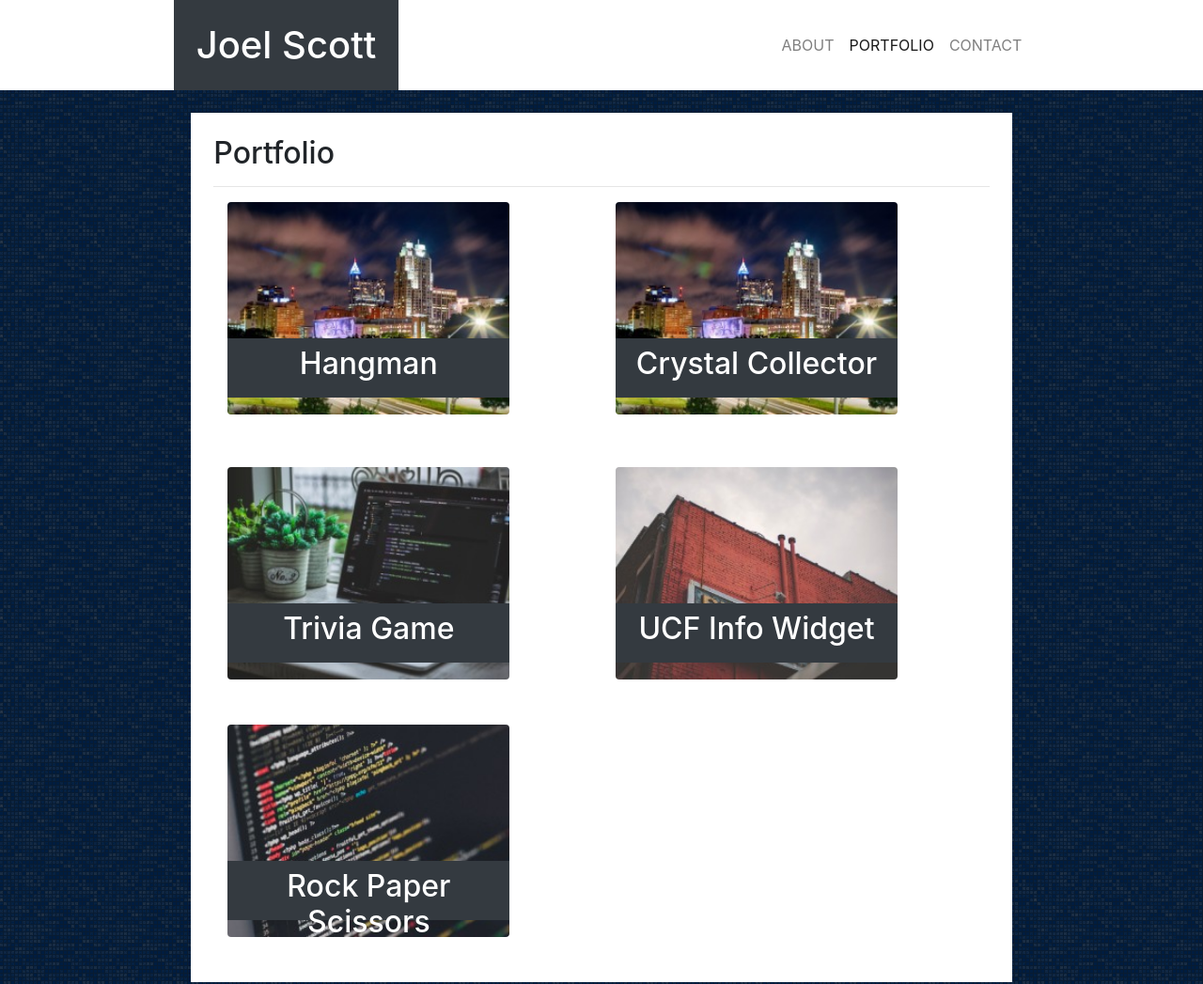
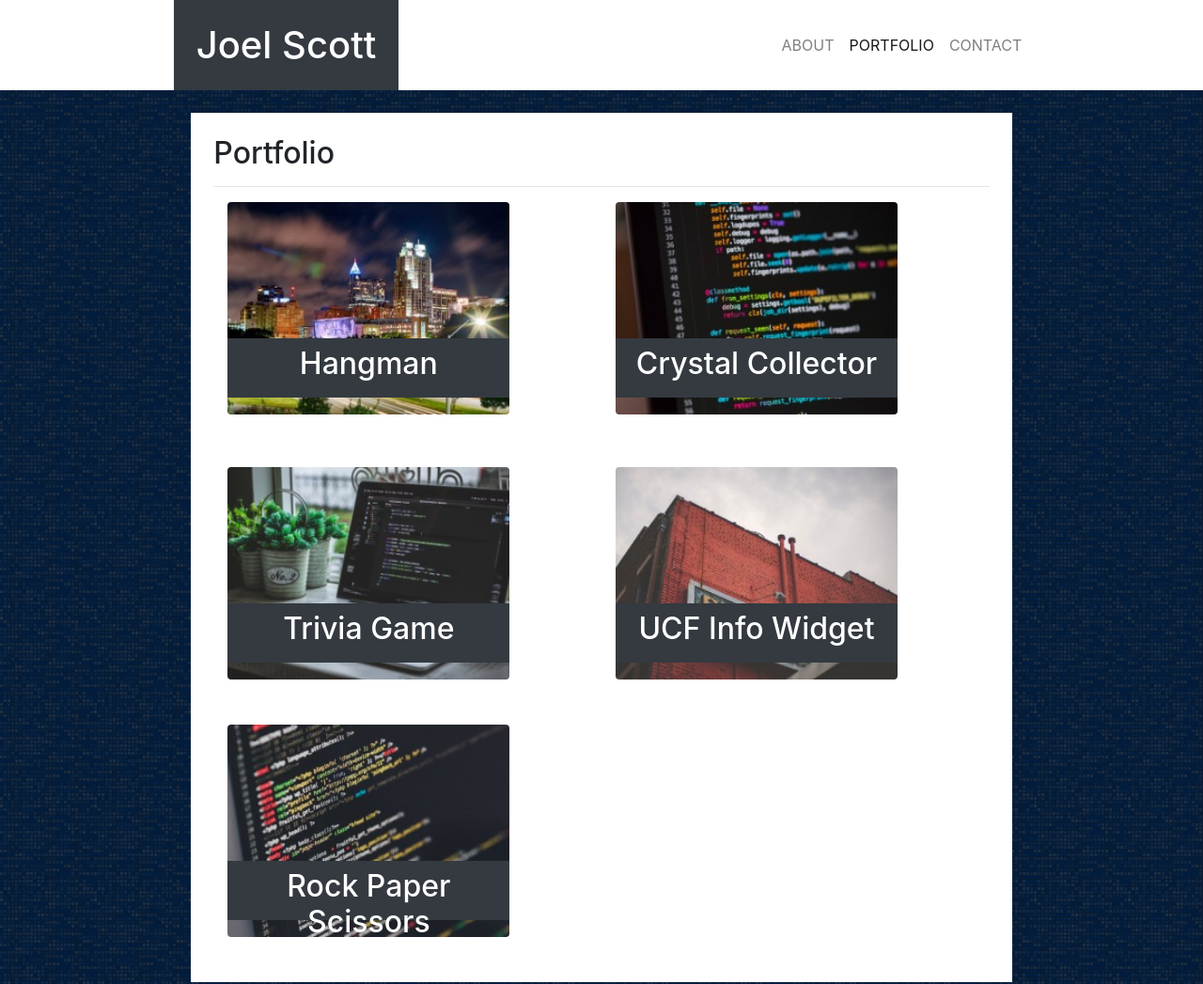
Before and after one commit to jscottusf/Bootstrap-Portfolio, a plain HTML site: page portfolio.html in a window 1280 px wide. Shown: the top 1047 px of the page at 94% size. Drawn offline with nearby package versions, Linux system fonts and the light colour scheme.

Commit message:
fixed portfolio image

```diff
--- a/portfolio.html
+++ b/portfolio.html
@@ -44,7 +44,7 @@
               </div>
               <div class="col-md-6">
                 <div class="text-white bg-dark position-absolute pt-2 h-25" style="width: 300px; text-align: center; margin: 145px 0px;"><h2 onclick="location.href='https://jscottusf.github.io/unit-4-game/';" style="cursor:pointer;">Crystal Collector</h2></div>
-                <img src="./images/Raleigh.jpg" alt="Raleigh" width="300px" class="rounded mb-4" onclick="location.href='https://jscottusf.github.io/unit-4-game/';" style="cursor:pointer;">
+                <img src="./images/code.jpg" alt="Raleigh" width="300px" class="rounded mb-4" onclick="location.href='https://jscottusf.github.io/unit-4-game/';" style="cursor:pointer;">
               </div>
             </div>
 
```
